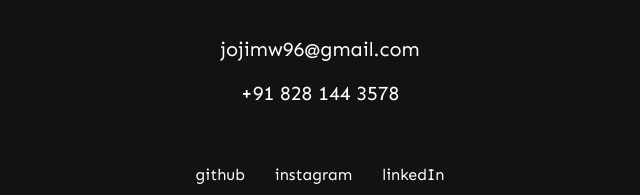
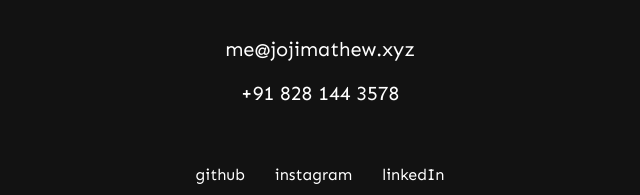
Before and after one commit to jojimw/jojimw.github.io, a Gatsby site: page /contact in a window 1280 px wide. Shown: the part 252-447 px from the top of the page, 320-960 px from the left. Built offline with nearby package versions, Linux system fonts and the light colour scheme; Gatsby itself is replaced by a stand-in of ours; a web font is replaced by a local one.

Commit message:
Update email

```diff
--- a/src/pages/contact.js
+++ b/src/pages/contact.js
@@ -18,7 +18,7 @@ const Contact = () => {
                     <article>
                         <h3>Reach me at</h3>
                         <div className="items">
-                            <a href="mailto:jojimw96@gmail.com">jojimw96@gmail.com</a>
+                            <a href="mailto:me@jojimathew.xyz">me@jojimathew.xyz</a>
                             <a href="tel:+918281443578">+91 828 144 3578</a>
                         </div>
                         <div className="follow">
```
